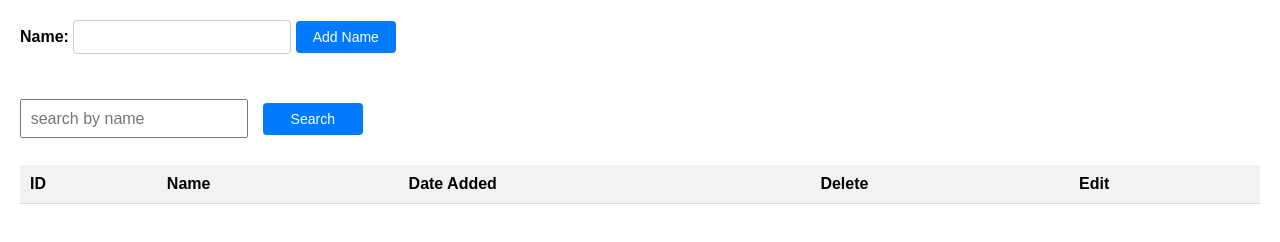
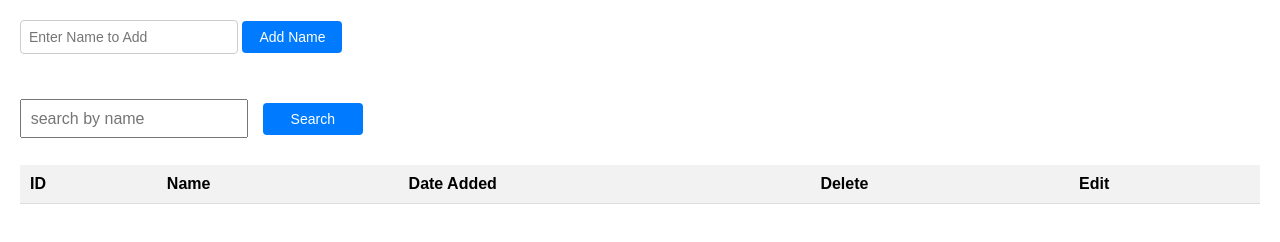
Before and after one commit to rahulkr-22/MyApp, a plain HTML site: page client/index.html in a window 1280 px wide. Drawn offline with Linux system fonts and the light colour scheme; no server answers.

Commit message:
Update index.html

```diff
--- a/client/index.html
+++ b/client/index.html
@@ -8,8 +8,7 @@
 </head>
 <body>
     <main>
-        <label>Name:</label>
-        <input type="text" id="name-input">
+        <input placeholder="Enter Name to Add" type="text" id="name-input">
         <button id="add-name-btn">Add Name</button>
         <br><br><br>
         <div>
@@ -32,8 +31,8 @@
 
         </table>
         <section hidden id="update-row">
-            <label>Name:</label>
-            <input type="text" id="update-name-input">
+
+             <input placeholder="Enter Updated Name" type="text" id="update-name-input">
             <button id="update-row-btn">Update</button>
         </section>
     </main>
```
